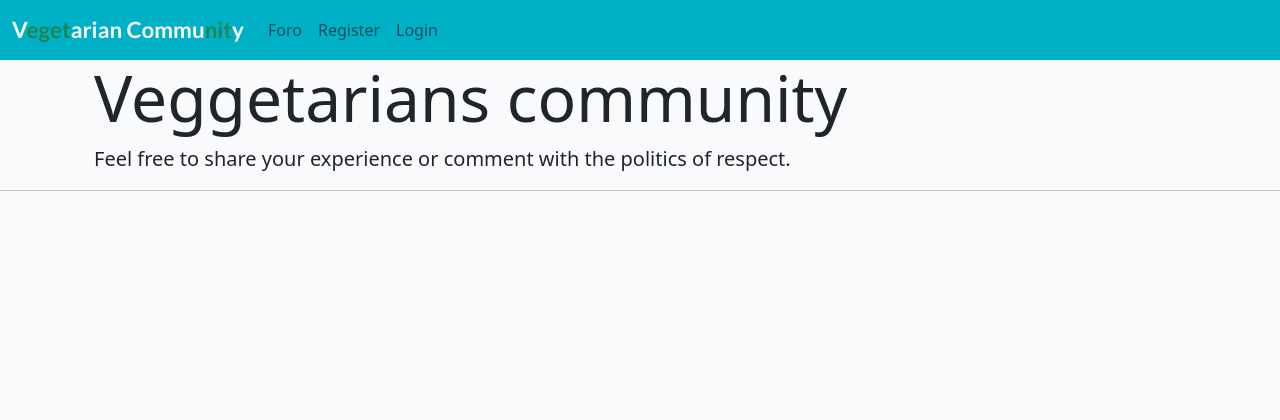
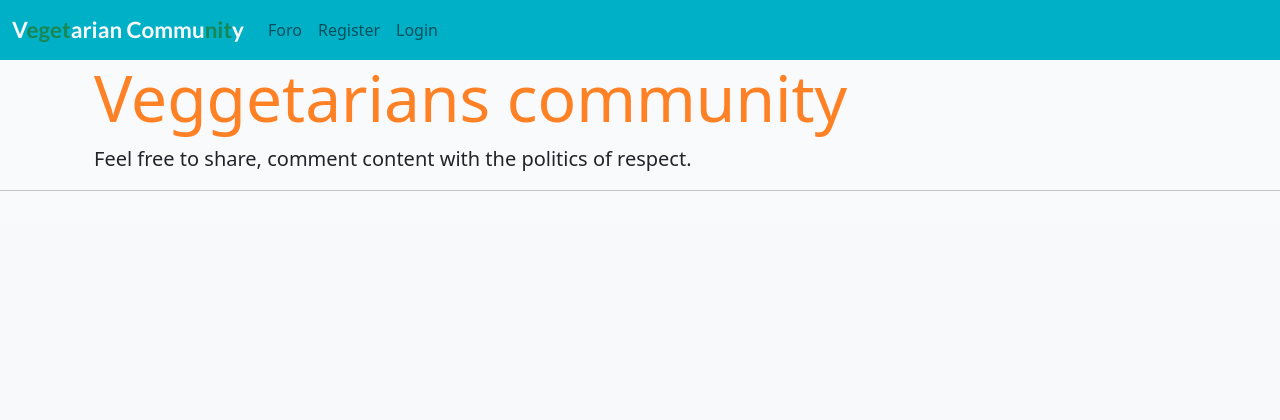
Before and after one commit to jdhernandezS1/CI_PP4_DjangoPY, a Django app: page /posts/ in a window 1280 px wide. Shown: the top 420 px of the page. Run offline with Django 3.2, Linux system fonts and the light colour scheme; data that the repository does not hold is empty; parts of the project's set-up code (start-up, migrations or seed data) failed here and were passed over; some libraries are stand-ins or nearby versions.

Commit message:
Setting style

```diff
--- a/templates/post_detail.html
+++ b/templates/post_detail.html
@@ -4,7 +4,7 @@
 <div class="masthead">
     <div class="container">
         <div class="row g-0">
-            <div class="col-md-6 masthead-text">
+            <div class="col-md-6 masthead-text bg-orange">
                 <!-- Post title goes in these h1 tags -->
                 <h1 class="post-title">
                 </h1>
--- a/templates/posts.html
+++ b/templates/posts.html
@@ -6,8 +6,8 @@
     <div class="row">
         <div class="jumbotron jumbotron-fluid">
             <div class="container">
-                <h2 class="display-3">Veggetarians community </h2>
-                <p class="lead">Feel free to share your experience or comment with the politics of respect.</p>
+                <h2 class="display-3 text-orange">Veggetarians community </h2>
+                <p class="lead">Feel free to share, comment content with the politics of respect.</p>
             </div>
         </div>
         <hr>
```
